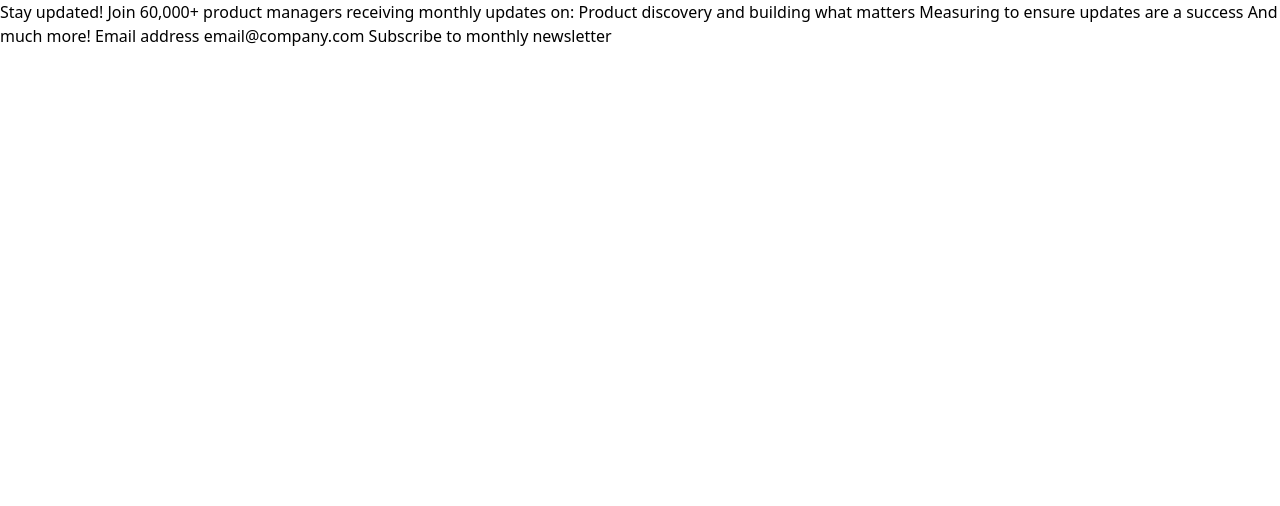
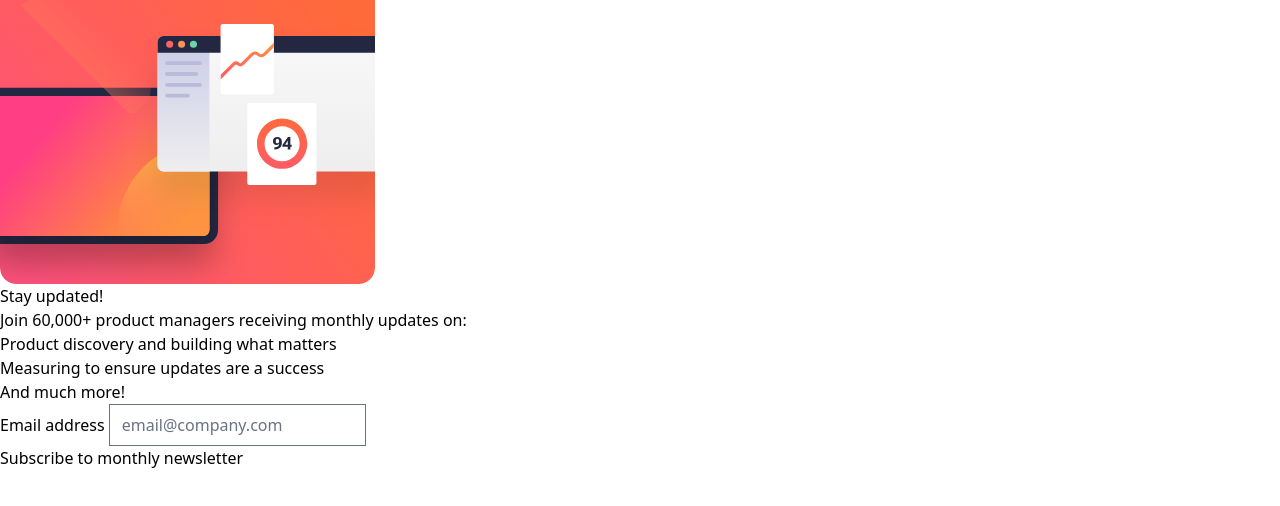
Before and after one commit to JYLN/newsletter-signup-challenge, a SvelteKit app: page / in a window 1280 px wide. Shown: the top 506 px of the page. Built offline with nearby package versions, Linux system fonts and the light colour scheme.

Commit message:
feat: :art: initial markup

```diff
--- a/src/routes/+layout.svelte
+++ b/src/routes/+layout.svelte
@@ -9,4 +9,6 @@
 	<title>Frontend Mentor | Newsletter sign-up form with success message</title>
 </svelte:head>
 
-{@render children()}
+<main>
+	{@render children()}
+</main>
--- a/src/routes/+page.svelte
+++ b/src/routes/+page.svelte
@@ -1,3 +1,26 @@
-Stay updated! Join 60,000+ product managers receiving monthly updates on: Product discovery and
-building what matters Measuring to ensure updates are a success And much more! Email address
-email@company.com Subscribe to monthly newsletter
+<script lang="ts">
+</script>
+
+<section>
+	<picture>
+		<img
+			src="/images/illustration-sign-up-mobile.svg"
+			alt="An illustration of a desktop screen, and an open webpage with a chart and number component overlayed"
+		/>
+	</picture>
+	<h1>Stay updated!</h1>
+	<p>Join 60,000+ product managers receiving monthly updates on:</p>
+	<ul>
+		<li>Product discovery and building what matters</li>
+		<li>Measuring to ensure updates are a success</li>
+		<li>And much more!</li>
+	</ul>
+	<form>
+		<div>
+			<label for="email">Email address</label>
+			<input type="email" name="email" placeholder="email@company.com" />
+		</div>
+
+		<button type="submit">Subscribe to monthly newsletter</button>
+	</form>
+</section>
--- a/src/routes/success/+page.svelte
+++ b/src/routes/success/+page.svelte
@@ -1,2 +1,10 @@
-Thanks for subscribing! A confirmation email has been sent to ash@loremcompany.com. Please open it
-and click the button inside to confirm your subscription. Dismiss message
+<dialog>
+	<div>
+		<h1>Thanks for subscribing!</h1>
+		<p>
+			A confirmation email has been sent to <strong>ash@loremcompany.com</strong>. Please open it
+			and click the button inside to confirm your subscription.
+		</p>
+	</div>
+	<button>Dismiss message</button>
+</dialog>
```
